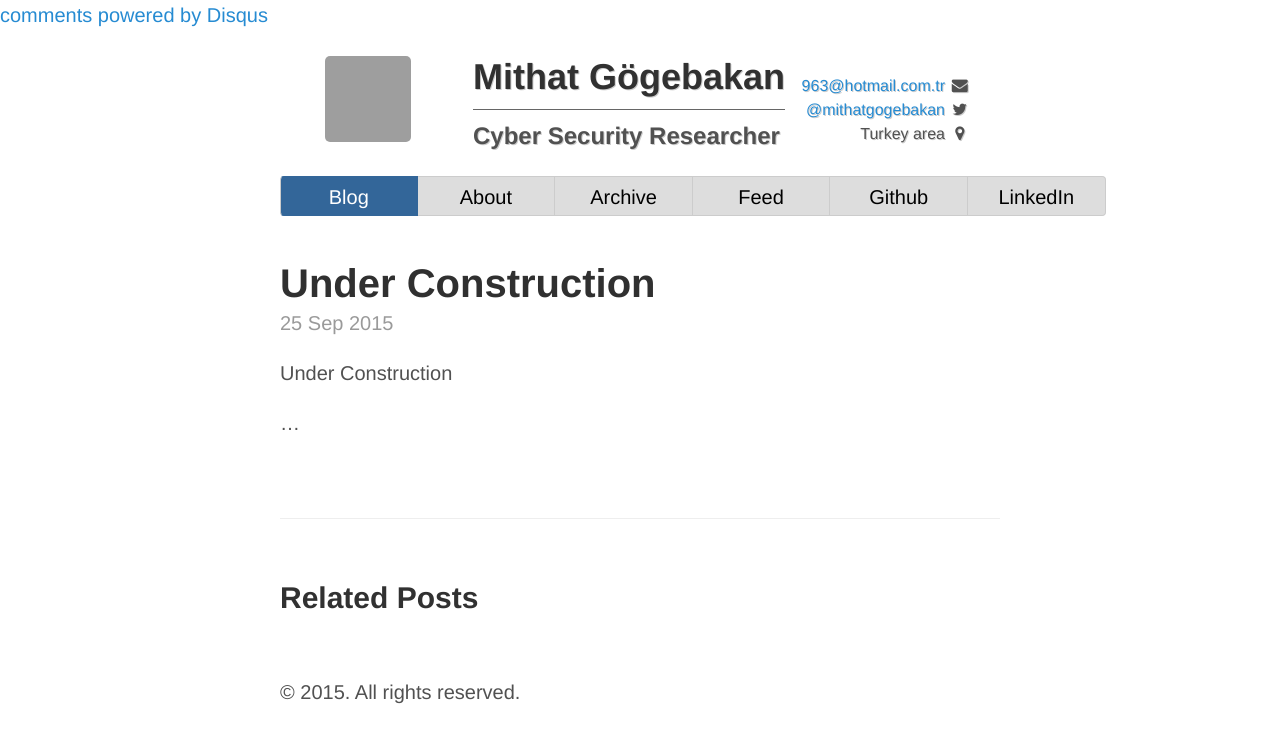
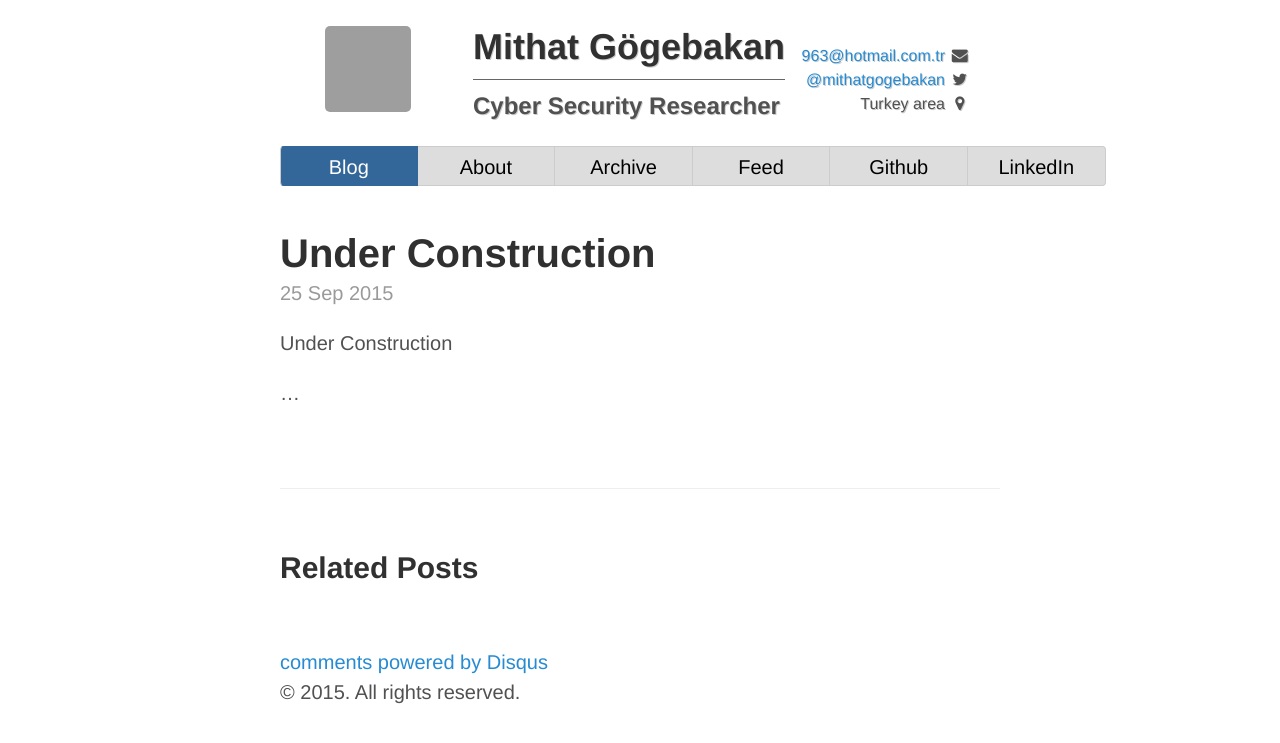
Before and after one commit to 963/963.github.io, a Jekyll site: the page built from _posts/2015-09-25-Test.md, in a window 1280 px wide. Shown: the top 743 px of the page. Built offline with Jekyll 4.4.1, drawn with Linux system fonts in a browser that asks for light colours; nearby versions of some CDN libraries; some web fonts are replaced; Markdown is read by kramdown in place of the engine named in the settings; comment, search, counter and statistics services are not loaded; grey boxes are pictures that could not be loaded.

Commit message:
changed comments call position

```diff
--- a/_layouts/default.html
+++ b/_layouts/default.html
@@ -2,7 +2,7 @@
 <html xmlns="http://www.w3.org/1999/xhtml" xml:lang="en" lang="en-us">
 
   {% include head.html %}
-  {% include comments.html %}
+
 
 
   <body>
@@ -59,7 +59,7 @@
 
       {{ content }}
 
-
+       {% include comments.html %}
 
       <div class="footer">
         <p>
```
